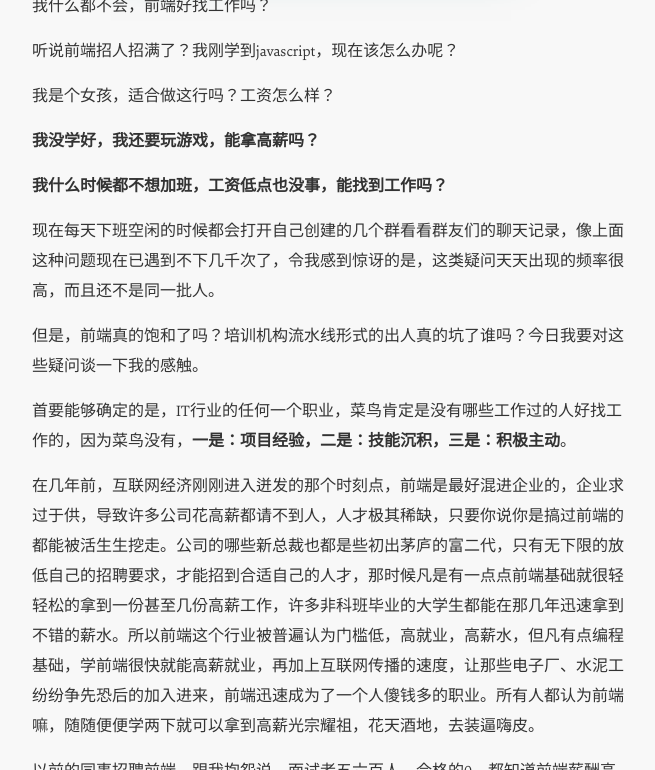
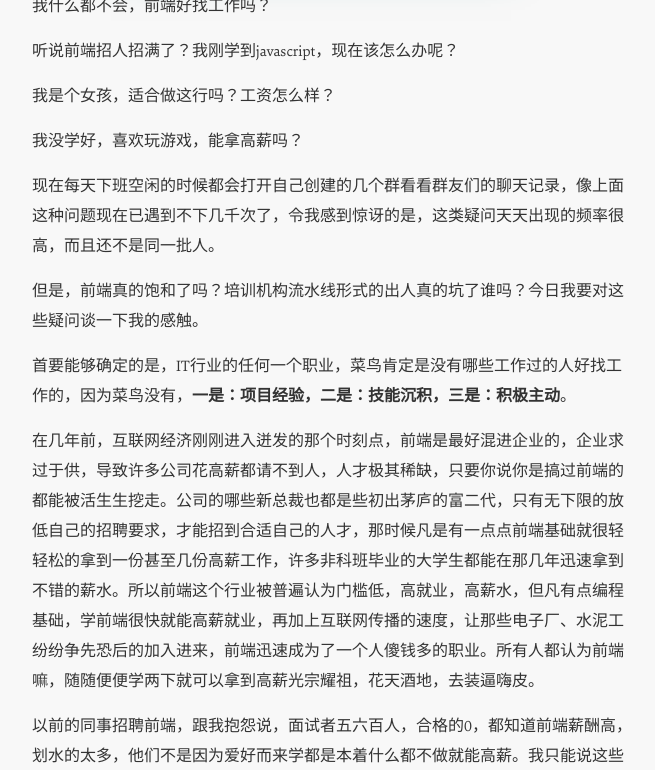
Before and after one commit to imisslovelove/cn, a Jekyll site: the page built from _posts/2017-03-29-web-jobs.md, in a window 1280 px wide and 900 px high, scrolled down 743 px, cut to the strip 130-900 px from the top of the window. Shown: the whole strip, without its empty margins (308-963 px from the left). Built offline with Jekyll 4.4.1, drawn with Linux system fonts in a browser that asks for light colours; Markdown is read by kramdown in place of the engine named in the settings; comment, search, counter and statistics services are not loaded.

Commit message:
Update 2017-03-29-web-jobs.md

```diff
--- a/_posts/2017-03-29-web-jobs.md
+++ b/_posts/2017-03-29-web-jobs.md
@@ -33,10 +33,7 @@ tags:
 
 
 
-**我没学好，我还要玩游戏，能拿高薪吗？**
-
-
-**我什么时候都不想加班，工资低点也没事，能找到工作吗？**
+我没学好，喜欢玩游戏，能拿高薪吗？
 
 
 
```
